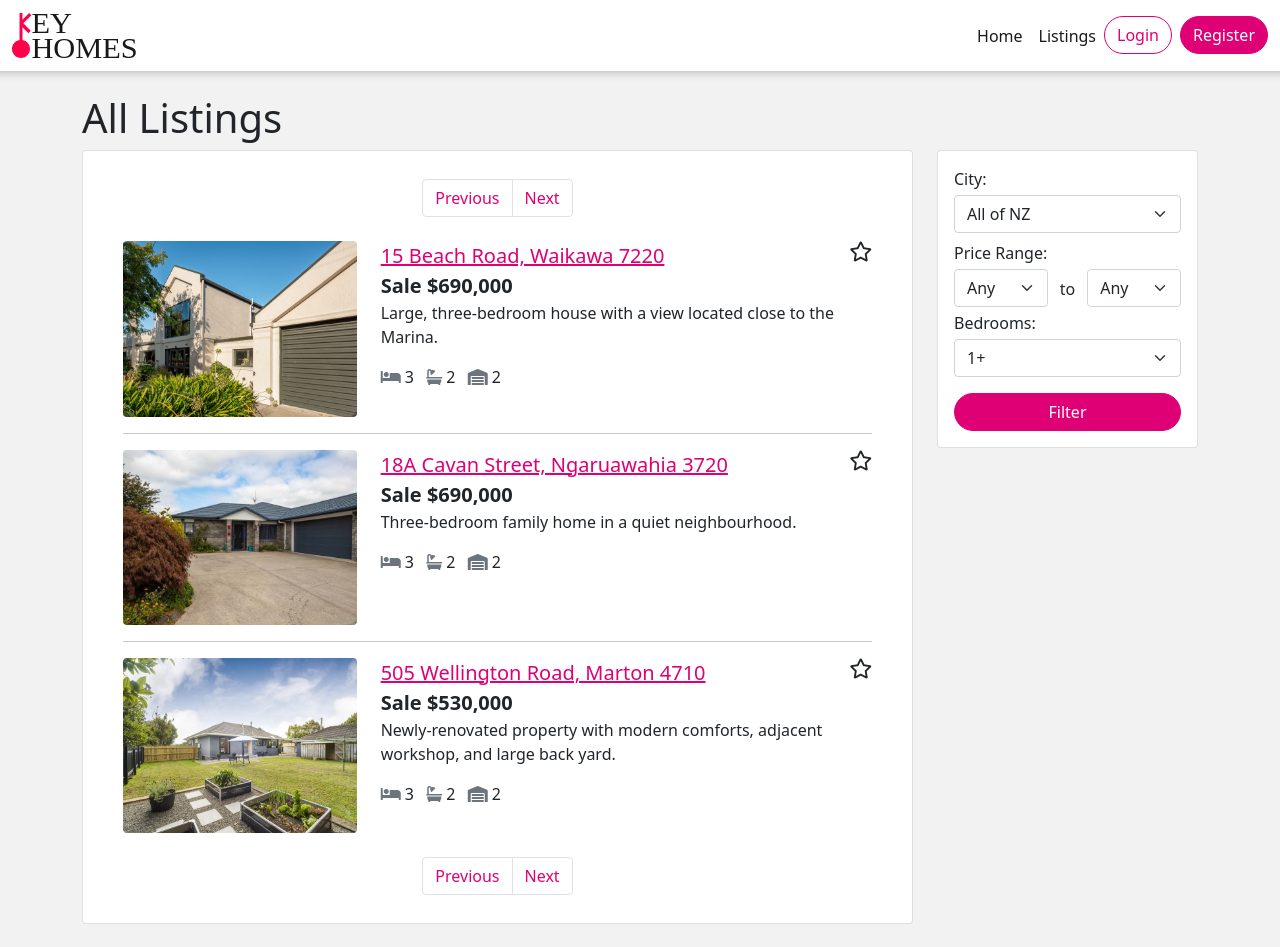
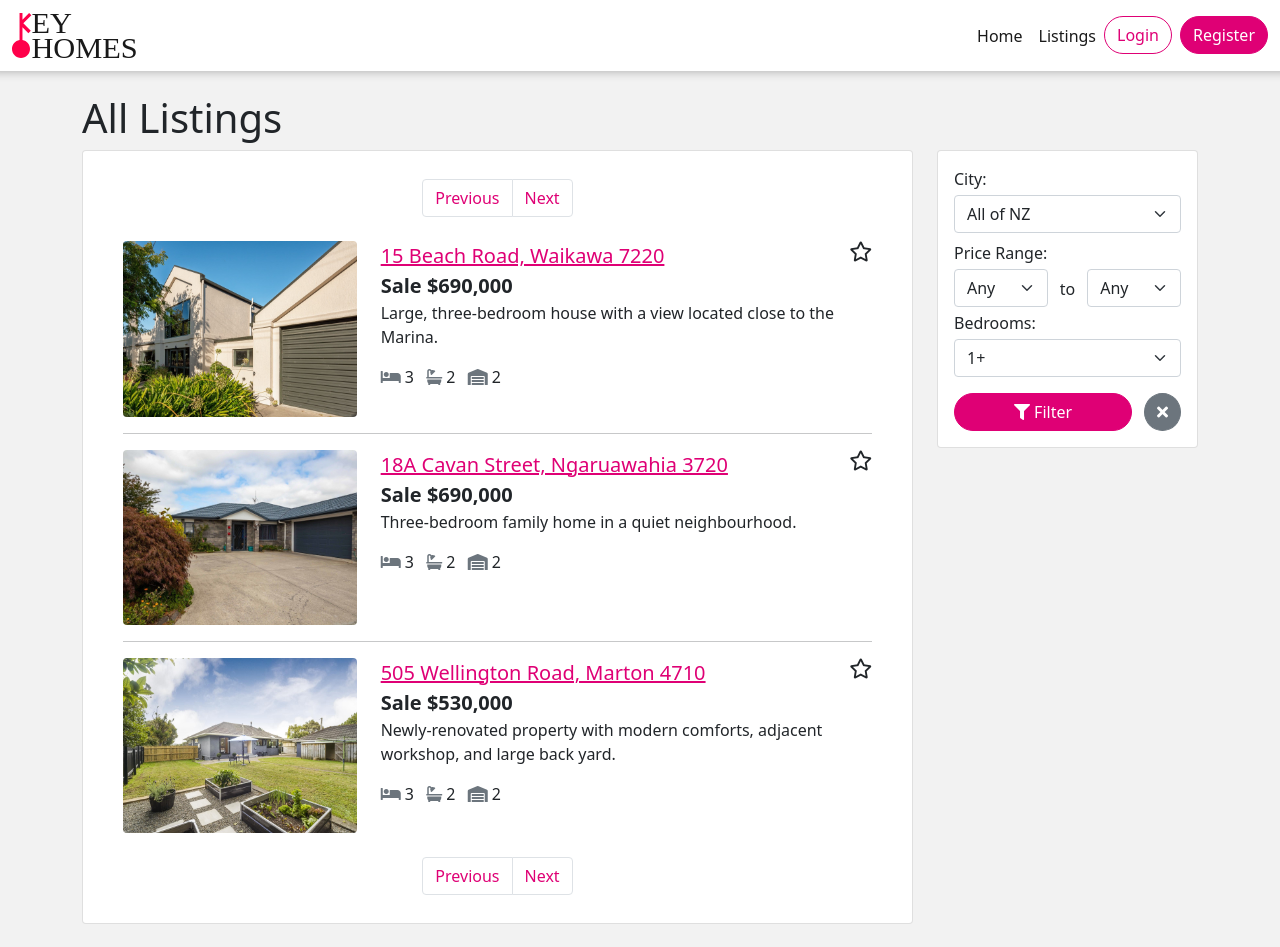
Before and after one commit to chrbec10/keyhomes, a PHP site: page /listings.php?start=1 in a window 1280 px wide. Shown: the top 947 px of the page. Run offline with PHP 8.4, Linux system fonts and the light colour scheme; data comes from the database, SQL or seed files in the repository; data that the repository does not hold is empty; a stand-in replaces the project's code that opens the database connection; some libraries are stand-ins or nearby versions.

Commit message:
Add filter reset button

```diff
--- a/includes/search/filter.php
+++ b/includes/search/filter.php
@@ -88,7 +88,17 @@ $cities = json_decode($filters['cities']);
 
   </select>
 
-  <button class="btn btn-primary mt-2 rounded-pill w-100">Filter</button>
+  <div class="row mt-3">
+    <div class="col pe-0">
+      <button class="btn btn-primary rounded-pill w-100"><i class="fas fa-filter"></i> Filter</button>
+    </div>
+    <div class="col-auto">
+      <a href="/listings.php" class="btn btn-secondary rounded-circle text-center" title="Reset Filters"
+        data-bs-toggle="tooltip" data-bs-placement="top">
+        <i class="fas fa-times"></i>
+      </a>
+    </div>
+  </div>
 </form>
 
 <script>
```
